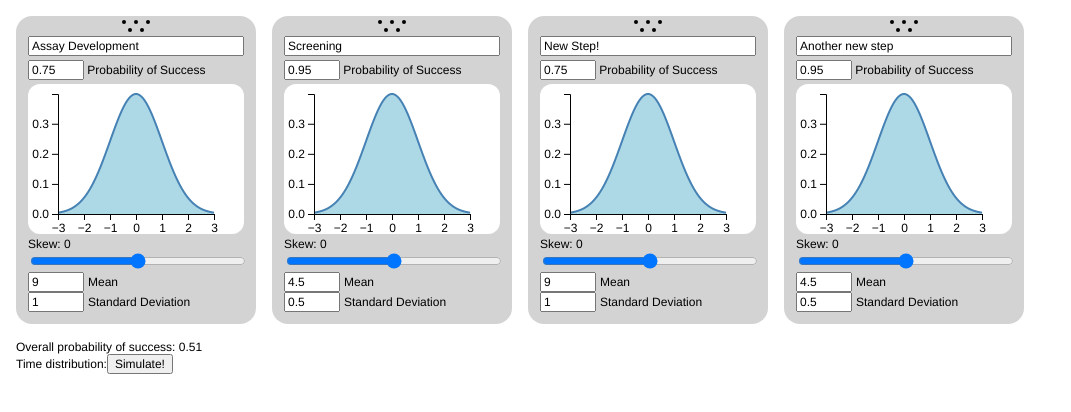
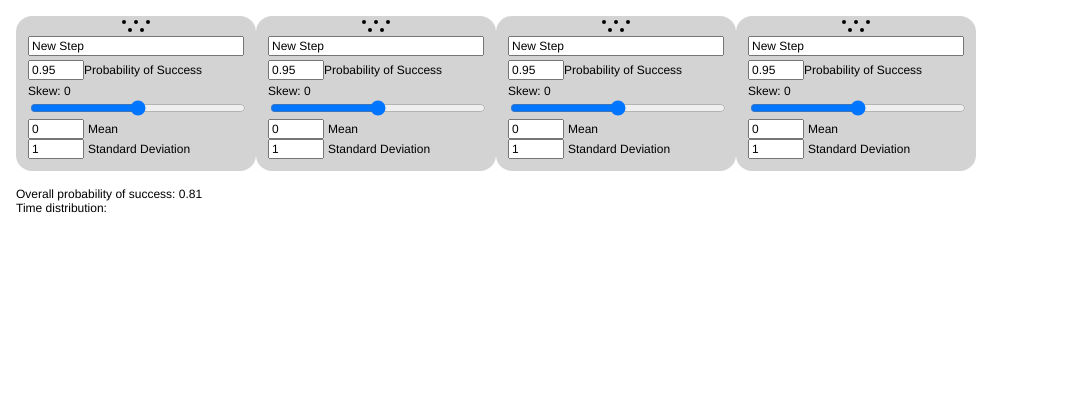
Before and after one commit to CALICAWESOME/Portfolio-Manager, a React (Create React App) app: page / in a window 1280 px wide. Shown: the top 412 px of the page, without its empty margins (0-1071 px from the left). Built offline with nearby package versions, Linux system fonts and the light colour scheme.

Commit message:
Begin MobX transition!!

```diff
--- a/package.json
+++ b/package.json
@@ -16,6 +16,8 @@
     "d3": "^7.8.5",
     "immer": "^10.1.1",
     "mathjs": "^12.3.0",
+    "mobx": "^6.13.5",
+    "mobx-react-lite": "^4.0.7",
     "nanoid": "^5.0.4",
     "react": "^18.2.0",
     "react-dom": "^18.2.0",
--- a/src/App.tsx
+++ b/src/App.tsx
@@ -1,99 +1,42 @@
-import { connect } from "react-redux";
 import { Card } from "./card/Card";
-import { RootState } from "./store";
-import {
-  addStep,
-  deleteStep,
-  moveStep,
-  selectGraphData,
-  setStepName,
-  setStepProbability,
-  setStepTimeMean,
-  setStepTimeSkew,
-  setStepTimeStandardDeviation,
-} from "./stepsSlice";
 import { Output } from "./Output";
-import { Dispatch, UnknownAction } from "@reduxjs/toolkit";
 
 import styles from "./App.module.css";
 import { DndContext, DragEndEvent } from "@dnd-kit/core";
 import { useCallback } from "react";
 import { Gap } from "./card/gap/Gap";
-import { useStepStore } from "./zustand";
+import { Steps } from "./mobx";
+import { observer } from "mobx-react-lite";
 
-export default connect(
-  (state: RootState) => ({ state }),
-  (dispatch) => ({ dispatch })
-)(
-  ({
-    dispatch,
-    ...props
-  }: {
-    state: RootState;
-    dispatch: Dispatch<UnknownAction>;
-  }) => {
-    const stepsOrder = useStepStore((state) => state.stepsOrder);
-    const addStep = useStepStore((state) => state.addStep);
-
-    const onDragEnd = useCallback(
-      (event: DragEndEvent) => {
+export const App = observer((props: { steps: Steps }) => {
+  const onDragEnd = useCallback((event: DragEndEvent) => {
     console.log(event);
     if (!event.over) {
       return;
     }
 
-        dispatch(
-          moveStep({
-            moveTo: event.over.id.toString(),
-            dragging: event.active.id.toString(),
-          })
-        );
-      },
-      [dispatch]
-    );
+    props.steps.moveStep(event.over.id.toString(), event.active.id.toString());
+  }, []);
 
   return (
     <DndContext onDragEnd={onDragEnd}>
       <div id="everything">
         <div className={styles.container}>
-            {stepsOrder.map((stepId, index) => (
+          {props.steps.stepsOrder.map((stepId, index) => (
             <>
               <Card
-                  graphData={selectGraphData(props.state, stepId)}
-                  key={index + props.state.steps.steps[stepId].name + ""}
-                  onDelete={() => dispatch(deleteStep(stepId))}
-                  onNameChange={(name) =>
-                    dispatch(setStepName({ id: stepId, value: name }))
-                  }
-                  onProbabilityChange={(probability) =>
-                    dispatch(
-                      setStepProbability({ id: stepId, value: probability })
-                    )
-                  }
-                  onSkewChange={(value) =>
-                    dispatch(setStepTimeSkew({ id: stepId, value }))
-                  }
-                  onTimeMaxChange={(value) =>
-                    dispatch(
-                      setStepTimeStandardDeviation({ id: stepId, value })
-                    )
-                  }
-                  onTimeMinChange={(value) =>
-                    dispatch(setStepTimeMean({ id: stepId, value }))
-                  }
+                // graphData={selectGraphData(props.state, stepId)}
+                key={index + props.steps.steps[stepId].name + ""}
+                onDelete={() => props.steps.deleteStep(stepId)}
+                step={props.steps.steps[stepId]}
                 stepId={stepId}
-                  step={props.state.steps.steps[stepId]}
               />
-                <Gap stepId={stepId} onClick={() => addStep(stepId)} />
+              {/* <Gap stepId={stepId} onClick={() => addStep(stepId)} /> */}
             </>
           ))}
         </div>
-          <Output
-            steps={props.state.steps.steps}
-            stepsOrder={props.state.steps.stepsOrder}
-          />
+        <Output steps={props.steps} />
       </div>
     </DndContext>
   );
-  }
-);
+});
--- a/src/card/Card.tsx
+++ b/src/card/Card.tsx
@@ -1,23 +1,18 @@
 import { ReactComponent as DeleteButtonSVG } from "./cancel.svg";
 import { ReactComponent as GrabberSVG } from "./grabber.svg";
 
-import { Graph } from "./graph/Graph";
+import styles from "./Card.module.css";
+import { useDraggable } from "@dnd-kit/core";
+import { Step } from "../mobx";
+import { observer } from "mobx-react-lite";
 
-import styles from "./Card.module.css";
-import { Step, selectGraphData } from "../stepsSlice";
-import { useDraggable } from "@dnd-kit/core";
-
-export function Card(props: {
-  graphData: ReturnType<typeof selectGraphData>;
-  onDelete: () => void;
-  onNameChange: (value: string) => void;
-  onProbabilityChange: (value: number) => void;
-  onSkewChange: (value: number) => void;
-  onTimeMinChange: (value: number) => void;
-  onTimeMaxChange: (value: number) => void;
+export const Card = observer(
+  (props: {
+    // graphData: ReturnType<typeof selectGraphData>;
     stepId: string;
     step: Step;
-}) {
+    onDelete: () => void;
+  }) => {
     const { attributes, listeners, setNodeRef, transform } = useDraggable({
       id: props.stepId,
     });
@@ -42,7 +37,7 @@ export function Card(props: {
         <input
           className={styles["step-name"]}
           defaultValue={props.step.name}
-        onBlur={(event) => props.onNameChange(event.target.value)}
+          onBlur={(event) => props.step.setName(event.target.value)}
           placeholder="Step"
           type="text"
         />
@@ -54,30 +49,32 @@ export function Card(props: {
             max={1}
             min={0}
             onChange={(event) =>
-            props.onProbabilityChange(parseFloat(event.target.value))
+              props.step.setProbabilitiyOfSuccess(
+                parseFloat(event.target.value)
+              )
             }
             step={0.01}
             type="number"
-        />{" "}
+          />
           Probability of Success
         </div>
 
         <div className={styles["time-to-completion"]}>
-        <Graph
+          {/* <Graph
           binWidth={props.graphData.binWidth}
           data={props.graphData.coordinates}
           histogramData={props.graphData.histogramCoordinates}
           xMax={props.graphData.xMax}
           xMin={props.graphData.xMin}
           yMax={props.graphData.yMax}
-        />
+        /> */}
           Skew: {props.step.time.skew}
           <input
             defaultValue={props.step.time.skew}
             min={-5}
             max={5}
             onChange={(event) =>
-            props.onSkewChange(parseFloat(event.target.value))
+              props.step.time.setSkew(parseFloat(event.target.value))
             }
             step={0.01}
             type="range"
@@ -88,7 +85,7 @@ export function Card(props: {
               defaultValue={props.step.time.mean}
               min={0}
               onChange={(event) =>
-              props.onTimeMinChange(parseInt(event.target.value))
+                props.step.time.setMean(parseInt(event.target.value))
               }
               type="number"
             />
@@ -100,7 +97,9 @@ export function Card(props: {
               defaultValue={props.step.time.standardDeviation}
               min={0}
               onChange={(event) =>
-              props.onTimeMaxChange(parseInt(event.target.value))
+                props.step.time.setStandardDeviation(
+                  parseInt(event.target.value)
+                )
               }
               type="number"
             />
@@ -110,3 +109,4 @@ export function Card(props: {
       </div>
     );
   }
+);
--- a/src/index.tsx
+++ b/src/index.tsx
@@ -1,13 +1,12 @@
 import ReactDOM from "react-dom/client";
-import App from "./App";
+import { App } from "./App";
 import reportWebVitals from "./reportWebVitals";
-import { Provider } from "react-redux";
-import { store } from "./store";
+import { Steps } from "./mobx";
+
+const steps = new Steps();
 
 ReactDOM.createRoot(document.getElementById("root") as HTMLElement).render(
-  <Provider store={store}>
-    <App />
-  </Provider>
+  <App steps={steps} />
 );
 
 // If you want to start measuring performance in your app, pass a function
--- /dev/null
+++ b/src/mobx.ts
@@ -0,0 +1,78 @@
+import { makeAutoObservable } from "mobx";
+
+export class Steps {
+  steps = {
+    default1: new Step(),
+    default2: new Step(),
+    default3: new Step(),
+    default4: new Step(),
+  } as { [id: string]: Step };
+  stepsOrder = ["default1", "default2", "default3", "default4"];
+
+  deleteStep(stepId: string) {
+    delete this.steps[stepId];
+    this.stepsOrder = this.stepsOrder.filter(
+      (existingStepId) => existingStepId !== stepId
+    );
+  }
+
+  moveStep(moveTo: string, dragging: string) {
+    const newOrder = this.stepsOrder.reduce((finishedArray, currentElement) => {
+      // If this element is not the one we're dragging
+      if (currentElement !== dragging) {
+        // Add it to the result array
+        finishedArray.push(currentElement);
+        // (in order to exclude the one we're dragging form its
+        //  original position in the list)
+      }
+
+      // If this is the step we're moving the dragged element to
+      if (currentElement === moveTo) {
+        // Append the dragged element after the current element
+        finishedArray.push(dragging);
+      }
+
+      return finishedArray;
+    }, [] as string[]);
+
+    this.stepsOrder = newOrder;
+  }
+
+  constructor() {
+    makeAutoObservable(this);
+  }
+}
+
+export class Step {
+  name = "New Step";
+  probabilityOfSuccess = 0.95;
+  time = new NormalDistribution();
+
+  constructor() {
+    makeAutoObservable(this);
+  }
+
+  setName = (name: string) => (this.name = name);
+  setProbabilitiyOfSuccess = (value: number) =>
+    (this.probabilityOfSuccess = value);
+}
+
+class NormalDistribution {
+  mean = 0;
+  skew = 0;
+  standardDeviation = 1;
+
+  samples = {
+    max: Number.NEGATIVE_INFINITY,
+    min: Number.POSITIVE_INFINITY,
+    samples: [],
+  };
+
+  constructor() {
+    makeAutoObservable(this);
+  }
+
+  setMean = (value: number) => (this.mean = value);
+  setSkew = (value: number) => (this.skew = value);
+  setStandardDeviation = (value: number) => (this.standardDeviation = value);
+}
--- a/src/output.tsx
+++ b/src/output.tsx
@@ -1,15 +1,9 @@
-import { useDispatch } from "react-redux";
-import { Step, generateSamples } from "./stepsSlice";
+import { Steps } from "./mobx";
+import { observer } from "mobx-react-lite";
 
-export function Output(props: {
-  steps: Record<string, Step>;
-  stepsOrder: string[];
-}) {
-  const dispatch = useDispatch();
-
-  const overallPos = props.stepsOrder.reduce(
-    (result, stepId) =>
-      result * (props.steps[stepId].probabilityOfSuccess || 1),
+export const Output = observer((props: { steps: Steps }) => {
+  const overallPos = props.steps.stepsOrder.reduce(
+    (result, stepId) => result * props.steps.steps[stepId].probabilityOfSuccess,
     1
   );
 
@@ -18,7 +12,7 @@ export function Output(props: {
       Overall probability of success: {overallPos.toFixed(2)}
       <br />
       Time distribution:
-      <button onClick={() => dispatch(generateSamples())}>Simulate!</button>
+      {/* <button onClick={() => dispatch(generateSamples())}>Simulate!</button> */}
     </div>
   );
-}
+});
--- a/src/zustand.ts
+++ b/src/zustand.ts
@@ -19,7 +19,7 @@ interface State {
   stepsOrder: string[];
   addStep: (stepId: string) => void;
   deleteStep: (stepId: string) => void;
-  updateStep: (stepId: string, newStep: Partial<Step>) => void;
+  setStepName: (stepId: string, name: string) => void;
   moveStep: (moveTo: string, dragging: string) => void;
 }
 
@@ -44,7 +44,7 @@ const defaultStepFactory = (
   },
 });
 
-export const useStepStore = create<State>()((set) => ({
+export const useStore = create<State>()((set) => ({
   numSamples: 1000,
   steps: {
     default1: defaultStepFactory("Assay Development", 0.75, 9, 0, 1),
@@ -76,15 +76,29 @@ export const useStepStore = create<State>()((set) => ({
       })
     ),
 
-  updateStep: (stepId: string, newStep: Partial<Step>) =>
+  setStepName: (stepId: string, name: string) =>
+    set(produce((state: State) => (state.steps[stepId].name = name))),
+
+  setStepProbability: (stepId: string, probability: number) =>
     set(
-      produce((state: State) => {
-        const oldStep = state.steps[stepId];
-        state.steps[stepId] = {
-          ...oldStep,
-          ...newStep,
-        };
-      })
+      produce(
+        (state: State) =>
+          (state.steps[stepId].probabilityOfSuccess = probability)
+      )
+    ),
+
+  setStepTimeSkew: (stepId: string, skew: number) =>
+    set(produce((state: State) => (state.steps[stepId].time.skew = skew))),
+
+  setStepTimeMean: (stepId: string, mean: number) =>
+    set(produce((state: State) => (state.steps[stepId].time.mean = mean))),
+
+  setStepTimeStandardDeviation: (stepId: string, standardDeviation: number) =>
+    set(
+      produce(
+        (state: State) =>
+          (state.steps[stepId].time.standardDeviation = standardDeviation)
+      )
     ),
 
   moveStep: (moveTo: string, dragging: string) =>
```
Also changed, not shown: 2 other files (tests, documents, lock files or other folders). Lines whose indentation alone changed are shown as unchanged.
